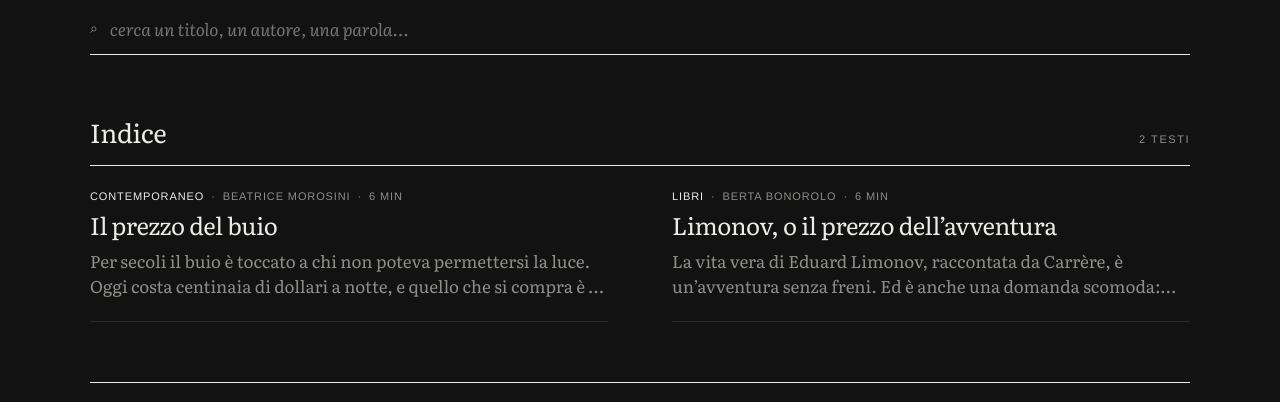
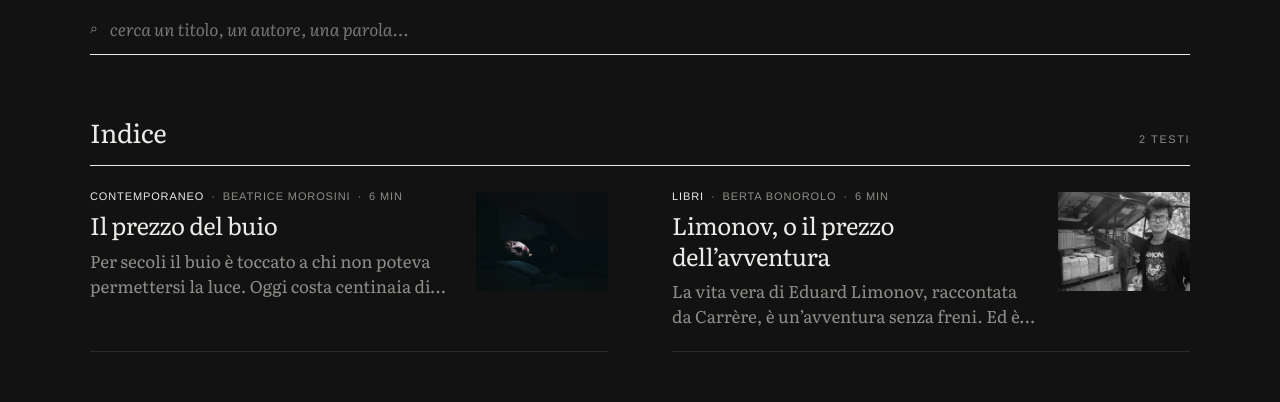
Before and after one commit to rivistacaborca/caborca, a plain HTML site: page index.html in a window 1280 px wide. Shown: the part 1171-1573 px from the top of the page. Drawn offline with nearby package versions, Linux system fonts and the light colour scheme.

Commit message:
Add files via upload

```diff
--- a/index.html
+++ b/index.html
@@ -939,6 +939,13 @@ body.leggendo{background:var(--a-bg)!important}
 .pl-azioni .btn-a{font-family:var(--mono);color:var(--h-testo);border-bottom:1px solid;font-size:12px;letter-spacing:.12em;text-transform:uppercase;padding:4px 0;background:none;cursor:pointer}
 .pl-azioni{gap:26px!important}
 .pl-nota{font-size:14px;opacity:.75}
+
+/* indice: foto piccola accanto a ogni testo */
+.voce.con-foto{display:grid!important;grid-template-columns:1fr 112px;column-gap:18px;align-items:start}
+.voce.con-foto .thumb{grid-column:2;grid-row:1;width:112px;height:auto;aspect-ratio:4/3;object-fit:cover;cursor:pointer;margin-top:4px}
+.voce.con-foto .v-testo{grid-column:1;grid-row:1;min-width:0}
+@media(max-width:600px){.voce.con-foto{grid-template-columns:1fr 88px;column-gap:14px}.voce.con-foto .thumb{width:88px}}
+@media(min-width:1000px){.voce.con-foto{grid-template-columns:1fr 132px}.voce.con-foto .thumb{width:132px}}
 </style>
 </head>
 <body>
@@ -1395,10 +1402,11 @@ let filtro={da:0,a:999}, query='';
 function voceHTML(t){
   const letto=leggiM('letti',[]).includes(t.id);
   const sg=leggiM('segno-'+t.id,null), inCorso=sg&&sg.pct>=3&&sg.pct<95;
-  return `<div class="voce" data-id="${t.id}">
-    <div class="v-meta"><span class="cat" onclick="vaiRubrica('${t.cat}')">${esc(nomeRubrica(t.cat))}</span><span>${esc(t.aut)}</span><span>${t.min} min</span>${letto?'<span class="letto">letto</span>':inCorso?'<span class="letto">'+Math.round(sg.pct)+'%</span>':''}</div>
+  return `<div class="voce${t.cover?' con-foto':''}" data-id="${t.id}">
+    ${t.cover?`<img class="thumb" src="${src(t.cover.k)}" alt="" loading="lazy" onclick="apri('${t.id}')">`:''}
+    <div class="v-testo"><div class="v-meta"><span class="cat" onclick="vaiRubrica('${t.cat}')">${esc(nomeRubrica(t.cat))}</span><span>${esc(t.aut)}</span><span>${t.min} min</span>${letto?'<span class="letto">letto</span>':inCorso?'<span class="letto">'+Math.round(sg.pct)+'%</span>':''}</div>
     <h4 onclick="apri('${t.id}')">${esc(t.tit)}</h4>
-    <p onclick="apri('${t.id}')">${esc(t.dek)}</p></div>`;
+    <p onclick="apri('${t.id}')">${esc(t.dek)}</p></div></div>`;
 }
 function disegnaArchivio(){
   const q=query.trim().toLowerCase();
```
